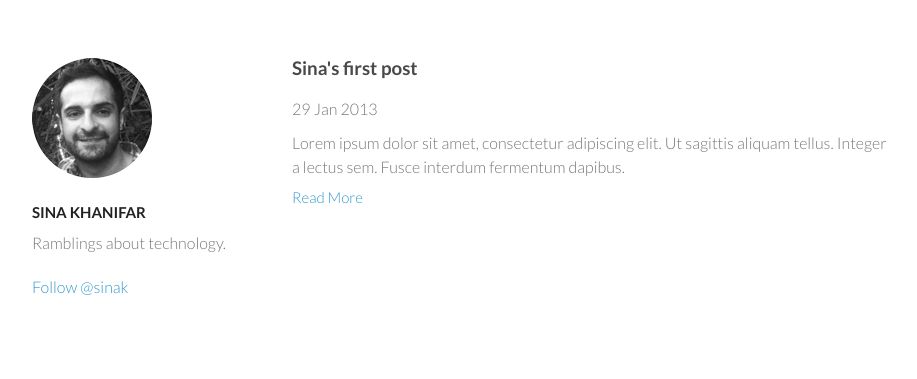
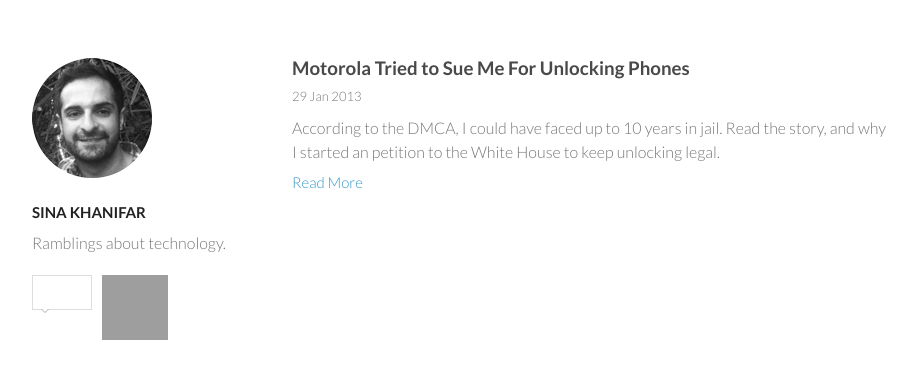
Before and after one commit to sinak/sinak.github.com, a Jekyll site: the page built from index.html, in a window 1280 px wide. Shown: the top 379 px of the page, without its empty margins (178-1095 px from the left). Built offline with Jekyll 4.4.1, drawn with Linux system fonts in a browser that asks for light colours; nearby versions of some CDN libraries; Markdown is read by kramdown in place of the engine named in the settings; comment, search, counter and statistics services are not loaded; grey boxes are pictures that could not be loaded.

Commit message:
sharing buttons

```diff
--- a/_config.yml
+++ b/_config.yml
@@ -26,7 +26,7 @@
 
 # The URL of your actual domain. This will be used to make absolute links in the RSS feed.
 url: http://sina.is
-
+#baseurl: http://sina.is
 
 # Uncomment if you are planning to run the blog in a subdirectory
 # Note - if you enable this, and attempt to view your site locally you have to use the baseurl in your local path.
--- a/_layouts/layout.html
+++ b/_layouts/layout.html
@@ -21,8 +21,28 @@
   <link href='http://fonts.googleapis.com/css?family=Yanone+Kaffeesatz' rel='stylesheet' type='text/css'>
   <link rel="apple-touch-icon" href="/apple-touch-icon.png" />
 
-  <script type="text/javascript" src="http://ajax.googleapis.com/ajax/libs/jquery/1.8.3/jquery.min.js"></script>
+  <script type="text/javascript" src="http://ajax.googleapis.com/ajax/libs/jquery/1.7.2/jquery.min.js"></script>
   <script type="text/javascript" src="/js/application.js"></script>
+
+<script>
+
+jQuery(document).ready(function($) {
+    var $shareWidgets = $( '.share-widget' );
+    $shareWidgets.css('display','none');
+
+    $shareWidgets.bind( 'scroll', { distance: 500 }, function() {
+      $shareWidgets.css('display','block');
+    });
+});
+
+$(window).scroll(function () {
+    var $shareWidgets = $( '.share-widget' );
+      $shareWidgets.fadeIn("slow");
+});
+
+</script>
+
+{% include social.html %}
 </head>
 
 <body>
@@ -35,12 +55,20 @@
         <h1>Sina Khanifar</h1>
         <p>Ramblings about technology.</p>
 
+        <!-- Twitter follow button -->
+        <div style="float:left; padding-right:10px;">
+          <div class="twitter_box"><span id="followers"></span></div>
+          <a href="https://twitter.com/Snitchware" class="twitter-follow-button" data-show-count="false" data-show-screen-name="false"></a>
+        </div>
 
-        <a href="https://twitter.com/sinak" class="twitter-follow-button" data-show-count="false" data-size="large">Follow @sinak</a>
         <script>!function(d,s,id){var js,fjs=d.getElementsByTagName(s)[0];if(!d.getElementById(id)){js=d.createElement(s);js.id=id;js.src="//platform.twitter.com/widgets.js";fjs.parentNode.insertBefore(js,fjs);}}(document,"script","twitter-wjs");</script>
-        <br /><br />
-        <div class="fb-follow" data-href="https://www.facebook.com/jejune" data-layout="box_count" data-show-faces="false" data-font="lucida grande" data-width="240"></div>
+
+        <iframe src="//www.facebook.com/plugins/follow.php?href=https%3A%2F%2Fwww.facebook.com%2Fjejune&amp;layout=box_count&amp;show_faces=false&amp;colorscheme=light&amp;width=55" scrolling="no" frameborder="0" style="border:none; overflow:hidden; width:66px; height: 65px; float:left;"  allowTransparency="true"></iframe>
+
+
       </header>
+
+
   <!--
   <section class="sidebar">
     <a href="/">
@@ -72,6 +100,29 @@
 </div>
 
 {% include analytics.html %}
-{% include facebook.html %}
+
+
+<script>
+    (function(d, t) {
+        var g = d.createElement(t),
+            s = d.getElementsByTagName(t)[0];
+        g.src = '//hnbutton.appspot.com/static/hn.min.js';
+        s.parentNode.insertBefore(g, s);
+    }(document, 'script'));
+</script>
+
+<script id="myscript" type="text/javascript">
+
+(function() {
+ var myscript = document.createElement('script');
+ myscript.type = 'text/javascript';
+ myscript.src = ('http://static.bufferapp.com/js/button.js');
+ var s = document.getElementById('myscript');
+ s.parentNode.insertBefore(myscript, s);
+})();
+
+</script>
+
+
 </body>
 </html>
--- /dev/null
+++ b/_plugins/url_encode.rb
@@ -0,0 +1,11 @@
+require ('CGI')
+
+module Jekyll
+  module URLEncode
+    def url_encode(text)
+      CGI.escape(text)
+    end
+  end
+end
+
+Liquid::Template.register_filter(Jekyll::URLEncode)
--- a/_posts/2013-01-29-test-post.html
+++ b/_posts/2013-01-29-test-post.html
@@ -1,9 +1,9 @@
 ---
 layout: post
-title: Sina's first post
+title: Motorola Tried to Sue Me For Unlocking Phones
 category: posts
 
-excerpt: Lorem ipsum dolor sit amet, consectetur adipiscing elit. Ut sagittis aliquam tellus. Integer a lectus sem. Fusce interdum fermentum dapibus.
+excerpt: According to the DMCA, I could have faced up to 10 years in jail. Read the story, and why I started an petition to the White House to keep unlocking legal.
 ---
 
 Lorem ipsum dolor sit amet, consectetur adipiscing elit. Ut sagittis aliquam tellus. Integer a lectus sem. Fusce interdum fermentum dapibus. Curabitur vehicula, metus venenatis blandit molestie, magna lacus venenatis lectus, nec aliquet libero ipsum vitae est. Cras tempus dictum mauris, in accumsan nulla aliquam ut. Suspendisse mauris dui, tristique nec commodo vitae, sagittis et ipsum. In nulla nulla, malesuada ut commodo vitae, varius quis quam. Sed vestibulum ante id dolor vestibulum faucibus. Maecenas nec ipsum nec ligula consectetur consectetur sit amet nec eros. Morbi vestibulum, purus vitae tempor faucibus, purus nisi fermentum odio, ac lobortis quam leo sed diam. Nulla facilisi. In fringilla tortor sed tortor feugiat eu convallis eros vehicula. Curabitur mattis condimentum diam, in ultricies arcu dapibus ut. Vivamus posuere quam vel nisi mollis accumsan euismod justo lobortis.
--- a/css/base.css
+++ b/css/base.css
@@ -119,93 +119,65 @@
   position:fixed;
 }
 
-header ul {
-  list-style:none;
-  height:40px;
-
-  padding:0;
-
-  background: #eee;
-  background: -moz-linear-gradient(top, #f8f8f8 0%, #dddddd 100%);
-  background: -webkit-gradient(linear, left top, left bottom, color-stop(0%,#f8f8f8), color-stop(100%,#dddddd));
-  background: -webkit-linear-gradient(top, #f8f8f8 0%,#dddddd 100%);
-  background: -o-linear-gradient(top, #f8f8f8 0%,#dddddd 100%);
-  background: -ms-linear-gradient(top, #f8f8f8 0%,#dddddd 100%);
-  background: linear-gradient(top, #f8f8f8 0%,#dddddd 100%);
-
-  border-radius:5px;
-  border:1px solid #d2d2d2;
-  box-shadow:inset #fff 0 1px 0, inset rgba(0,0,0,0.03) 0 -1px 0;
-  width:270px;
-}
-
-header li {
-  width:89px;
-  float:left;
-  border-right:1px solid #d2d2d2;
-  height:40px;
-}
-
-header li:first-child a {
-  border-radius:5px 0 0 5px;
-}
-
-header li:last-child a {
-  border-radius:0 5px 5px 0;
-}
-
-header ul a {
-  line-height:1;
-  font-size:11px;
-  color:#999;
-  display:block;
-  text-align:center;
-  padding-top:6px;
-  height:34px;
-}
-
-header ul a:hover {
-  color:#999;
-  background: -moz-linear-gradient(top, #fff 0%, #ddd 100%);
-  background: -webkit-gradient(linear, left top, left bottom, color-stop(0%,#fff), color-stop(100%,#ddd));
-  background: -webkit-linear-gradient(top, #fff 0%,#ddd 100%);
-  background: -o-linear-gradient(top, #fff 0%,#ddd 100%);
-  background: -ms-linear-gradient(top, #fff 0%,#ddd 100%);
-  background: linear-gradient(top, #fff 0%,#ddd 100%);
-}
-
-header ul a:active {
-  -webkit-box-shadow: inset 0px 2px 2px 0px #ddd;
-  -moz-box-shadow: inset 0px 2px 2px 0px #ddd;
-  box-shadow: inset 0px 2px 2px 0px #ddd;
-}
-
 strong {
   color:#222;
   font-weight:700;
 }
 
-header ul li + li {
-  width:88px;
-  border-left:1px solid #fff;
-}
-
-header ul li + li + li {
-  border-right:none;
-  width:89px;
-}
-
-header ul a strong {
-  font-size:14px;
-  display:block;
-  color:#222;
-}
-
 section {
-  width:600px;
+  width:500px;
   float:right;
   padding-bottom:50px;
 }
+
+section.excerpt {
+  width:600px;
+}
+
+.twitter_box:after, .twitter_box:before {
+    width: 0; height: 0;
+    position: absolute;
+    top: 100%;
+    border: solid transparent;
+    pointer-events: none;
+    content: " ";
+    }
+
+.twitter_box:before {
+    left: 20%;
+    border-top-color: #aaa;
+    border-width: 4px;
+    margin-left: -4px;
+    }
+.twitter_box:after {
+    left: 20%;
+    border-top-color: #fff;
+    border-width: 3px;
+    margin-left: -3px;
+    }
+
+.twitter_box #followers {
+    width: 100%; height: auto;
+    position: absolute;
+    top: 0px; left: 0px;
+    font-family: "Helvetica Neue", helvetica, arial, sans-serif;
+    font-size: 15px; line-height: 33px;
+    letter-spacing: 0;
+    white-space: nowrap;
+    color: #333;
+    text-align: center;
+    -webkit-font-smoothing: subpixel-antialiased;
+   }
+
+.twitter_box {
+    width: 58px; height: 33px;
+    position: relative;
+    background: #fff;
+    border: 1px solid #ddd;
+    margin-bottom: 6px;
+    }
+
+span.pluginCountTextDisconnected {}
 
 section.byline {
   padding-bottom:30px;
@@ -234,11 +206,12 @@
 }
 
 .excerpt h3 {
-  margin-bottom:18px;
+  margin-bottom:8px;
 }
 
 .excerpt .date {
   margin-bottom:10px;
+  font-size:13px;
 }
 
 .excerpt .entry {
@@ -247,6 +220,17 @@
 
 p.meta {
   font-size:15px;
+}
+
+#share_sidebar {
+  float:right;
+  width:100px;
+  text-align:right;
+  height:100px;
+}
+
+#share_sidebar .buffer-button {
+  padding-top:6px;
 }
 
 @media print, screen and (max-width: 960px) {
--- a/index.html
+++ b/index.html
@@ -5,7 +5,7 @@
 
 <section class="excerpt">
     {% for post in site.posts %}
-		<a href="{{site.baseurl}}{{ post.url }}"><h3>{{ post.title }}</h3></a>
+		<a href="{{ site.url }}{{ post.url }}"><h3>{{ post.title }}</h3></a>
 		<p class="date">{{ post.date | date_to_string }}</p>
 
 		<div class="entry">{{ post.excerpt }}</div>
--- a/js/application.js
+++ b/js/application.js
@@ -1 +1,5 @@
 // Your JavaScript
+
+$(window).scroll(function(){
+  $("#share_sidebar").stop().css({"paddingTop": ($(window).scrollTop()) + "px", "marginLeft":($(window).scrollLeft()) + "px"}, "slow" );
+});
```
Also changed, not shown: _includes/social.html (added, +26 -0 lines), _layouts/post.html (+26 -1 lines), 1 other file.
